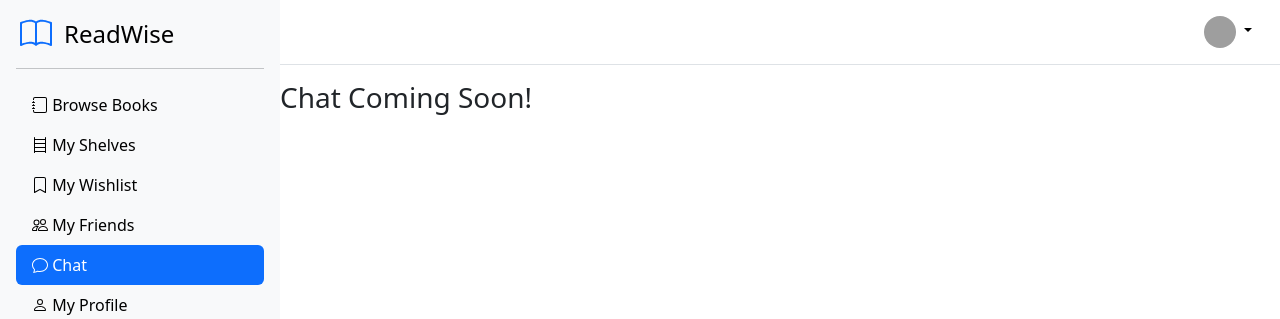
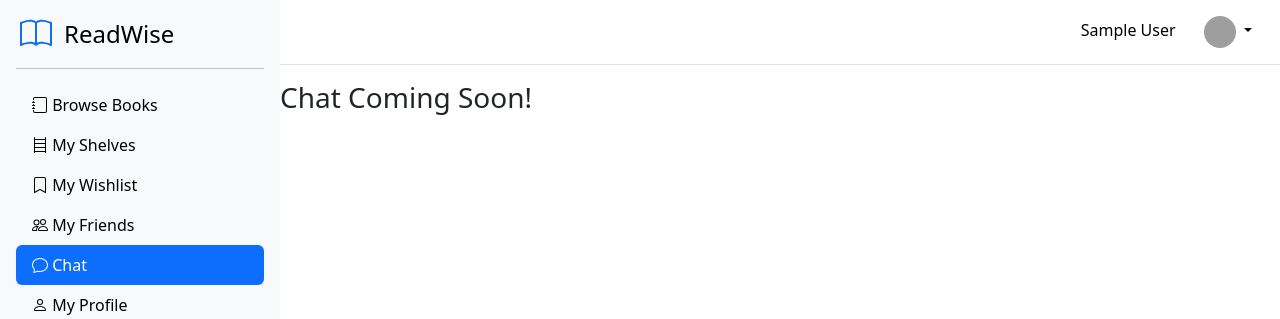
Before and after one commit to SamsonEshipillahPasili/readwise, a Django app: page /chat in a window 1280 px wide. Shown: the top 319 px of the page. Run offline with Django 5.2, Linux system fonts and the light colour scheme; the visitor is signed in with stand-in values (Sample User, id 1); grey boxes are pictures that could not be loaded.

Commit message:
Show the current username on the nav bar

```diff
--- a/core/templates/core/base.html
+++ b/core/templates/core/base.html
@@ -106,6 +106,7 @@
                   data-bs-toggle="dropdown"
                   aria-expanded="false"
                 >
+                  <span class="me-4">{{ request.user.first_name }} {{ request.user.last_name }}</span>
                   <img
                     src="https://github.com/mdo.png"
                     alt="mdo"
```
